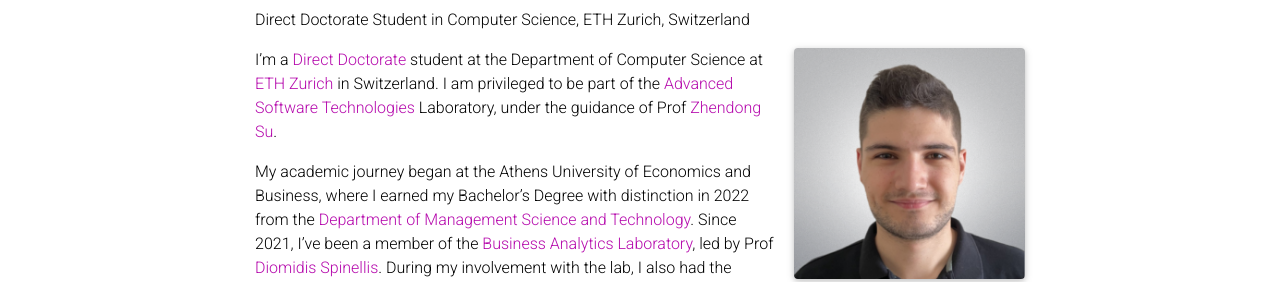
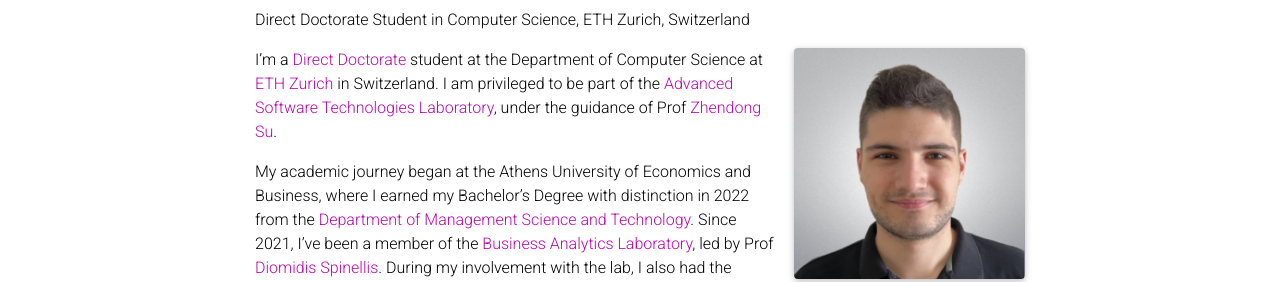
Before and after one commit to gdrosos/gdrosos.github.io, a Jekyll site: the page built from _pages/about.md, in a window 1280 px wide and 1205 px high. Shown: the part 153-435 px from the top of the window. Built offline with Jekyll 4.4.1, drawn with Linux system fonts in a browser that asks for light colours; full-size pictures stand in for the smaller copies a plugin makes; some web fonts are replaced; comment, search, counter and statistics services are not loaded; a style sheet for code colours, icons or effects is not loaded.

Commit message:
Fix typo

```diff
--- a/_pages/about.md
+++ b/_pages/about.md
@@ -18,7 +18,7 @@
 social: true  # includes social icons at the bottom of the page
 ---
 
-I'm a [Direct Doctorate](https://inf.ethz.ch/doctorate/direct-doctorate-computer-science.html) student at the Department of Computer Science at [ETH Zurich](https://ethz.ch/en.html) in Switzerland. I am privileged to be part of the [Advanced Software Technologies](https://ast.ethz.ch/) Laboratory, under the guidance of Prof [Zhendong Su](https://people.inf.ethz.ch/suz/).
+I'm a [Direct Doctorate](https://inf.ethz.ch/doctorate/direct-doctorate-computer-science.html) student at the Department of Computer Science at [ETH Zurich](https://ethz.ch/en.html) in Switzerland. I am privileged to be part of the [Advanced Software Technologies Laboratory](https://ast.ethz.ch/), under the guidance of Prof [Zhendong Su](https://people.inf.ethz.ch/suz/).
 
 My academic journey began at the Athens University of Economics and Business, where I earned my Bachelor’s Degree with distinction in 2022 from the [Department of Management Science and Technology](https://www.dept.aueb.gr/en/dmst). Since 2021, I've been a member of the [Business Analytics Laboratory](https://www.balab.aueb.gr/index.html), led by Prof [Diomidis Spinellis](https://www2.dmst.aueb.gr/dds/index.en.html).
 During my involvement with the lab, I also had the opportunity to work as a Research Software Engineer from September 2021 to June 2022 at the [FASTEN Research Project](https://www.fasten-project.eu/view/Main/).
```
